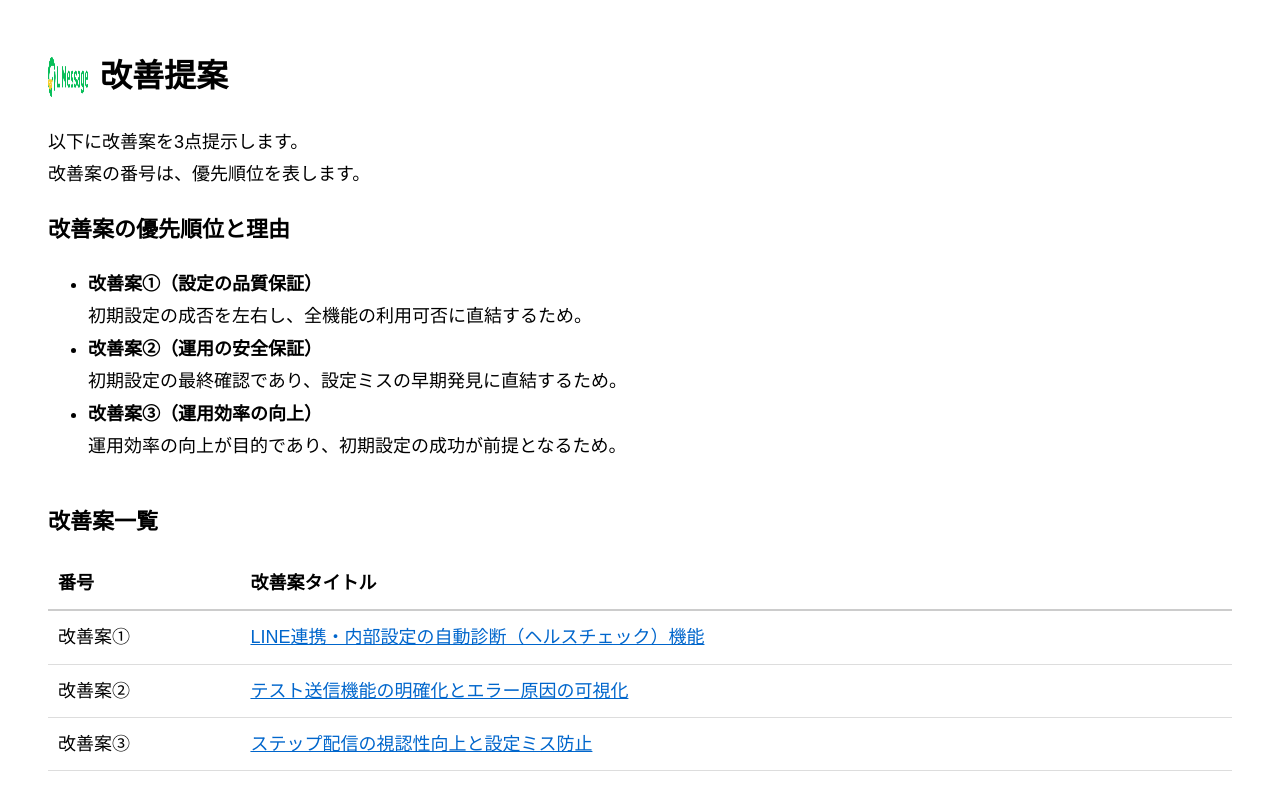
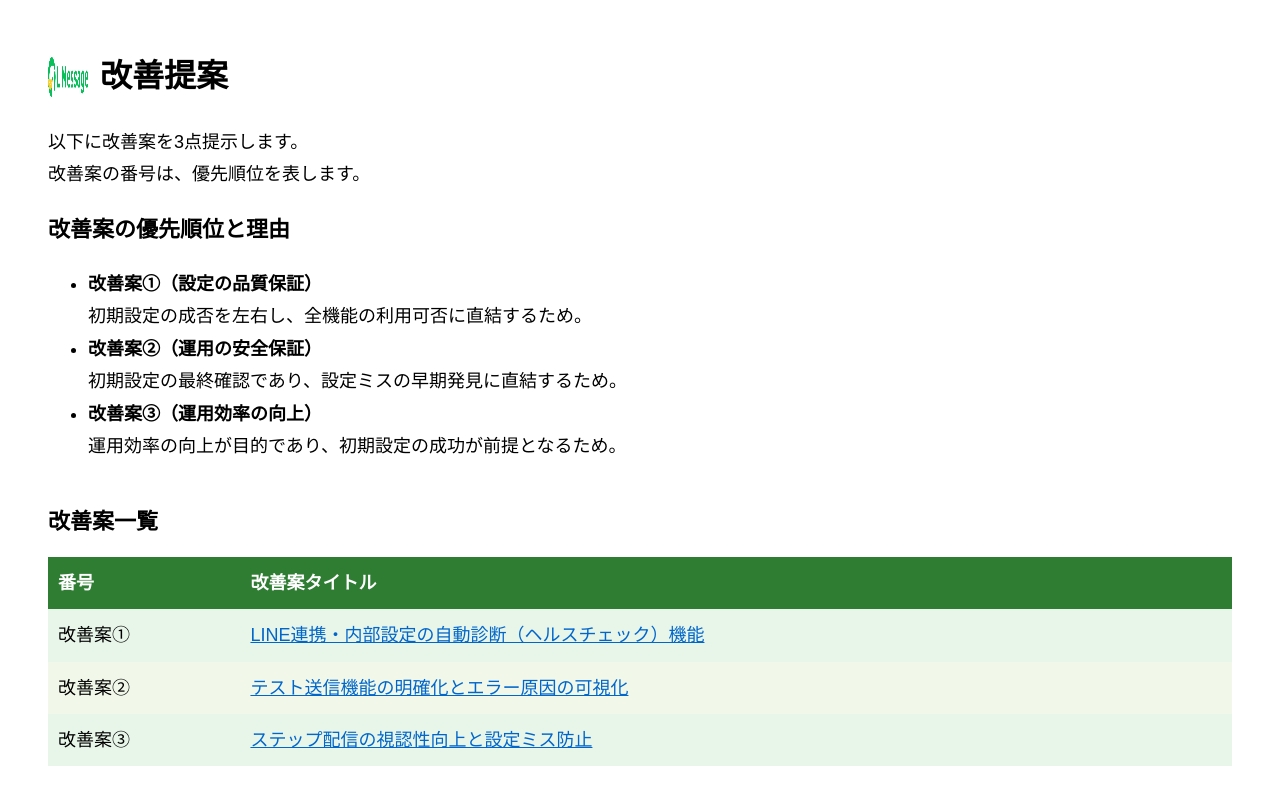
Before and after one commit to test202608/sample, a Next.js app: page / in a window 1280 px wide. Shown: the top 810 px of the page. Built offline with nearby package versions, Linux system fonts and the light colour scheme.

Commit message:
ブラッシュアップ

```diff
--- a/app/page.js
+++ b/app/page.js
@@ -37,37 +37,37 @@ export default function Home() {
         </ul>
       </section>
 
-      {/* 改善案一覧（表形式） */}
+      {/* 改善案一覧（表形式・着色済み） */}
       <section style={{ marginBottom: "50px" }}>
         <h2 style={{ fontSize: "22px", marginBottom: "15px" }}>改善案一覧</h2>
 
         <table style={{ width: "100%", borderCollapse: "collapse", fontSize: "18px" }}>
           <thead>
-            <tr>
-              <th style={{ borderBottom: "2px solid #ccc", padding: "10px", textAlign: "left" }}>番号</th>
-              <th style={{ borderBottom: "2px solid #ccc", padding: "10px", textAlign: "left" }}>改善案タイトル</th>
+            <tr style={{ backgroundColor: "#2E7D32", color: "white" }}>
+              <th style={{ padding: "10px", textAlign: "left" }}>番号</th>
+              <th style={{ padding: "10px", textAlign: "left" }}>改善案タイトル</th>
             </tr>
           </thead>
           <tbody>
-            <tr>
-              <td style={{ borderBottom: "1px solid #ddd", padding: "10px" }}>改善案①</td>
-              <td style={{ borderBottom: "1px solid #ddd", padding: "10px" }}>
+            <tr style={{ backgroundColor: "#E8F5E9" }}>
+              <td style={{ padding: "10px" }}>改善案①</td>
+              <td style={{ padding: "10px" }}>
                 <a href="/proposal1" style={{ color: "#0066cc" }}>
                   LINE連携・内部設定の自動診断（ヘルスチェック）機能
                 </a>
               </td>
             </tr>
-            <tr>
-              <td style={{ borderBottom: "1px solid #ddd", padding: "10px" }}>改善案②</td>
-              <td style={{ borderBottom: "1px solid #ddd", padding: "10px" }}>
+            <tr style={{ backgroundColor: "#F1F8E9" }}>
+              <td style={{ padding: "10px" }}>改善案②</td>
+              <td style={{ padding: "10px" }}>
                 <a href="/proposal2" style={{ color: "#0066cc" }}>
                   テスト送信機能の明確化とエラー原因の可視化
                 </a>
               </td>
             </tr>
-            <tr>
-              <td style={{ borderBottom: "1px solid #ddd", padding: "10px" }}>改善案③</td>
-              <td style={{ borderBottom: "1px solid #ddd", padding: "10px" }}>
+            <tr style={{ backgroundColor: "#E8F5E9" }}>
+              <td style={{ padding: "10px" }}>改善案③</td>
+              <td style={{ padding: "10px" }}>
                 <a href="/proposal3" style={{ color: "#0066cc" }}>
                   ステップ配信の視認性向上と設定ミス防止
                 </a>
```
